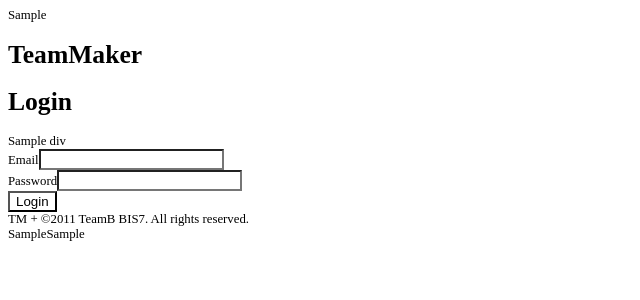
After one commit to mmhan/TeamMaker, a CakePHP app: the page made by app/views/elements/users/login.ctp in a window 1280 px wide. The commit adds this page. Shown: the top 300 px of the page, without its empty margins (0-640 px from the left). Run offline with PHP 8.4 and a stand-in for CakePHP, Linux system fonts and the light colour scheme; the template is opened without the code that fills it: most values are stand-ins (such as "Sample title", 1, 10 or a date in 2020); form fields are guessed from the names that the template uses; data that the repository does not hold is empty; some libraries are stand-ins or nearby versions.

Commit message:
login page is now working.

```diff
--- a/app/controllers/users_controller.php
+++ b/app/controllers/users_controller.php
@@ -24,10 +24,12 @@ class UsersController extends AppController {
 			//TODO: comment below in production.
 			,'build_acl', 'init_db'
 		);
+		$this->Auth->fields = array('username' => 'email', 'password' => 'password');
     }
 
     /**
      * Public profile
+	 * TODO: change to email.
      *
      * @access public
      */
--- /dev/null
+++ b/app/views/elements/users/login.ctp
@@ -0,0 +1,13 @@
+<h1>Login</h1>
+<?php
+	if($message = $session->read('Message.auth')){
+		echo $html->div('error auth-messsage', $html->tag('p', $message['message']));
+	}elseif((isset($status) && isset($isPost)) && !$status && $isPost){
+		echo $html->div('error auth-message', $html->tag('p', $loginError));
+	}
+?>
+<?php echo $this->Form->create("User", array("action" => 'login')); ?>
+	<?php echo $this->Form->input("User.email", array()); ?>
+	<?php echo $this->Form->input("User.password", array()); ?>
+	<?php echo $this->Form->submit("Login"); ?>
+<?php echo $this->Form->end(); ?>
--- a/app/views/users/login.ctp
+++ b/app/views/users/login.ctp
@@ -1,4 +1 @@
-<h1>Login</h1>
-<?php echo $this->Form->create("User", array("action" => 'login')); ?>
-	<?php echo $this->Form->submit("Login"); ?>
-<?php echo $this->Form->end(); ?>
+<?php echo $this->element('users/login'); ?>
```
Also changed, not shown: app/views/pages/home.ctp (+7 -0 lines).
